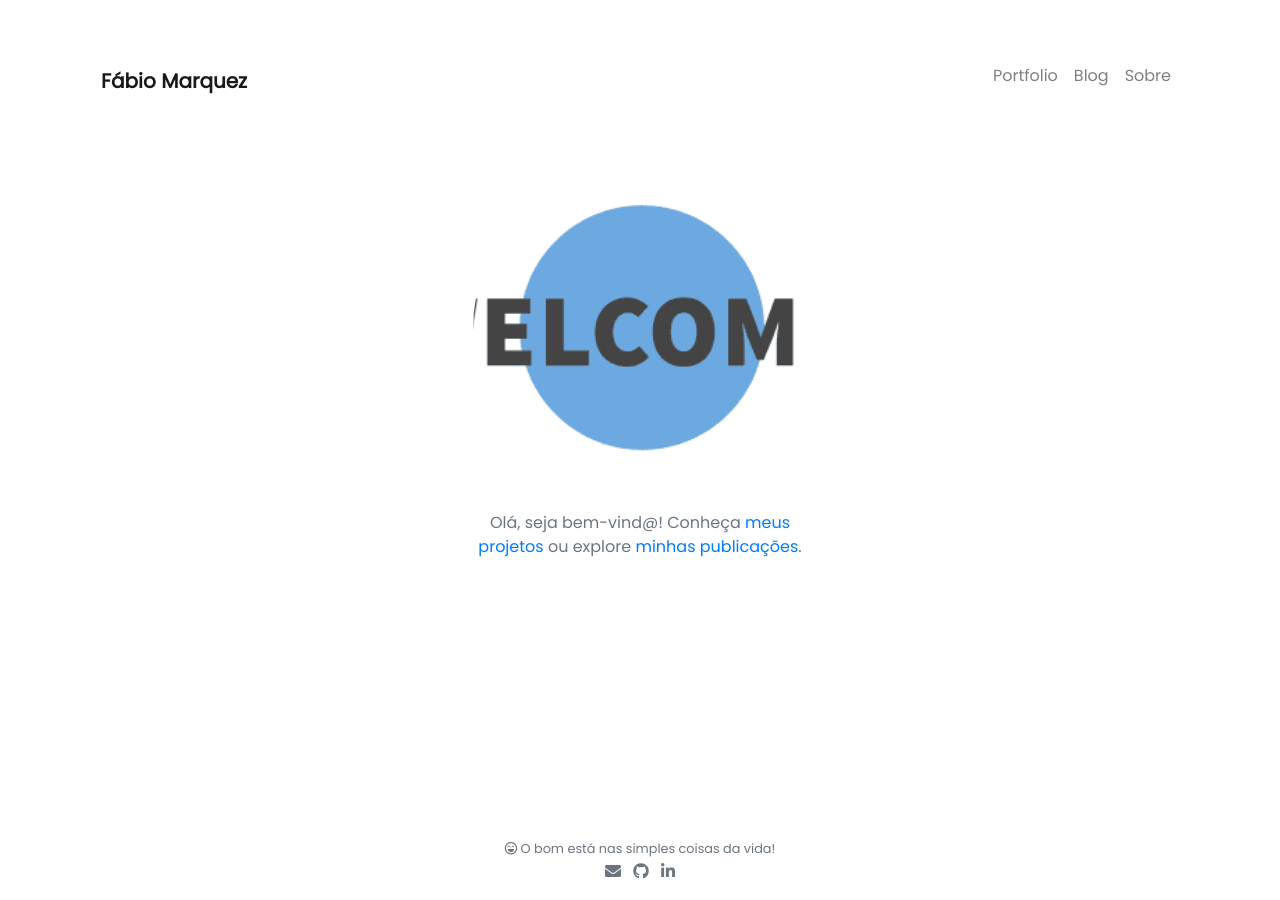
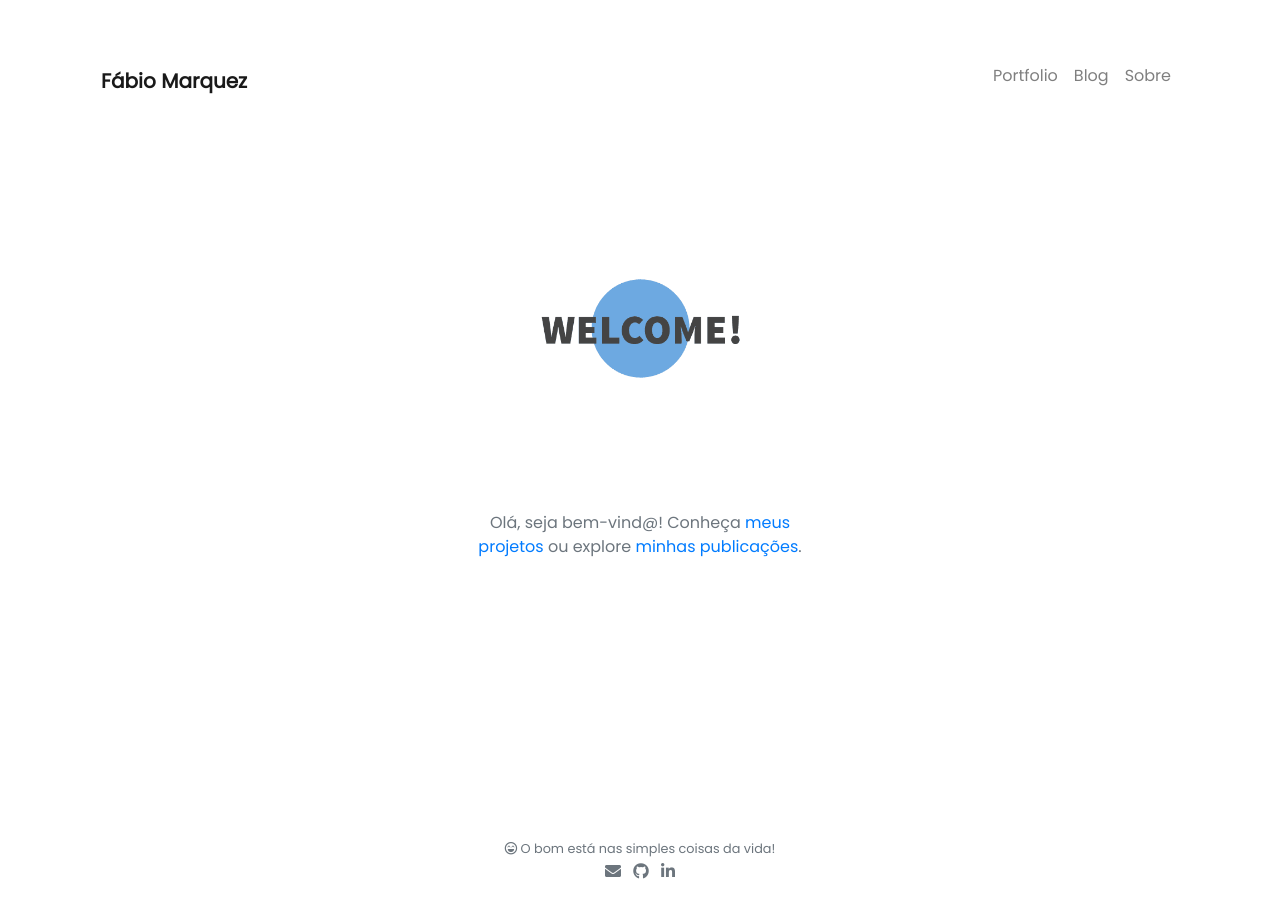
Before and after one commit to fabiomarquez/fabiomarquez.github.io, a Jekyll site: the page built from pages/index.md, in a window 1280 px wide. Built offline with Jekyll 4.4.1, drawn with Linux system fonts in a browser that asks for light colours; nearby versions of some CDN libraries.

Commit message:
Update _landing.scss

```diff
--- a/_sass/_landing.scss
+++ b/_sass/_landing.scss
@@ -23,6 +23,6 @@
   width: 100%;
   height: 100%;
   border-radius: 50%;
-  object-fit: cover;
+  object-fit: scale-down;
   object-position: center;
 }
```
